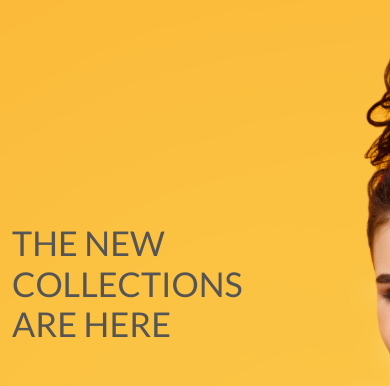
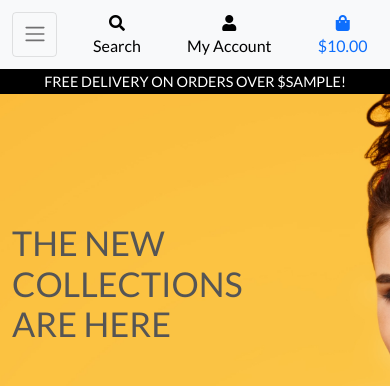
Before and after one commit to pinco227/CI-Django-Walkthrough, a Django app: template home/templates/home/index.html in a window 390 px wide. Shown: the top 386 px of the page. Run offline with Django 3.2, Linux system fonts and the light colour scheme; the template is opened without the code that fills it: most values are stand-ins (such as "Sample title", 1, 10 or a date in 2020).

Commit message:
Add mobile header and main navbar

```diff
--- a/templates/base.html
+++ b/templates/base.html
@@ -52,7 +52,7 @@
             </div>
           </form>
         </div>
-        <!-- Menu -->
+        <!-- Account / Cart -->
         <div class="col-12 col-lg-4 my-auto py-1 py-lg-0">
           <ul class="list-inline list-unstyled text-center text-lg-right my-0">
             <li class="list-inline-item dropdown">
@@ -88,6 +88,21 @@
           </ul>
         </div>
       </div>
+      <div class="row bg-white">
+        <nav class="navbar navbar-expand-lg navbar-light bg-light w-100">
+          <button class="navbar-toggler" type="button" data-bs-toggle="collapse" data-bs-target="#main-nav"
+            aria-controls="main-nav" aria-expanded="false" aria-label="Toggle navigation">
+            <span class="navbar-toggler-icon"></span>
+          </button>
+          {% include 'includes/mobile-top-header.html' %}
+          {% include 'includes/main-nav.html' %}
+        </nav>
+      </div>
+      <div id="delivery-banner" class="row text-center">
+        <div class="col bg-black text-white">
+          <h4 class="logo-font my-1">Free delivery on orders over ${{ free_shipping_threshold }}!</h4>
+        </div>
+      </div>
     </header>
 
     {% if messages %}
--- /dev/null
+++ b/templates/includes/main-nav.html
@@ -0,0 +1,55 @@
+<div class="collapse navbar-collapse" id="main-nav">
+    <ul class="navbar-nav w-auto mx-auto">
+        <li class="nav-item d-block d-md-none">
+            <a class="logo-font font-weight-bold nav-link text-black mr-5" href="{% url 'home' %}" id="home-link">
+                Home
+            </a>
+        </li>
+        <li class="nav-item dropdown">
+            <a class="logo-font font-weight-bold nav-link text-black mr-5" href="#" id="all-products-link" role="button" data-bs-toggle="dropdown" aria-expanded="false">
+                All Products
+            </a>
+            <div class="dropdown-menu border-0" aria-labelledby="all-products-link">
+                <a href="?sort=price&direction=asc" class="dropdown-item">By Price</a>
+                <a href="?sort=rating&direction=desc" class="dropdown-item ">By Rating</a>
+                <a href="?sort=category&direction=asc" class="dropdown-item ">By Category</a>
+                <a href="" class="dropdown-item">All Products</a>
+            </div>
+        </li>
+
+        <li class="nav-item dropdown">
+            <a class="logo-font font-weight-bold nav-link text-black mr-5" href="#" id="clothing-link" role="button" data-bs-toggle="dropdown" aria-expanded="false">
+                Clothing
+            </a>
+            <div class="dropdown-menu border-0" aria-labelledby="clothing-link">
+                <a href="?category=activewear,essentials" class="dropdown-item">Activewear &amp; Essentials</a>
+                <a href="?category=jeans" class="dropdown-item">Jeans</a>
+                <a href="?category=shirts" class="dropdown-item">Shirts</a>
+                <a href="?category=activewear,essentials,jeans,shirts" class="dropdown-item">All Clothing</a>
+            </div>
+        </li>
+
+        <li class="nav-item dropdown">
+            <a class="logo-font font-weight-bold nav-link text-black mr-5" href="#" id="homeware-link" role="button" data-bs-toggle="dropdown" aria-expanded="false">
+                Homeware
+            </a>
+            <div class="dropdown-menu border-0" aria-labelledby="homeware-link">
+                <a href="?category=bed_bath" class="dropdown-item">Bed &amp; Bath</a>
+                <a href="?category=kitchen_dining" class="dropdown-item">Kitchen &amp; Dining</a>
+                <a href="?category=bed_bath,kitchen_dining" class="dropdown-item">All Homeware</a>
+            </div>
+        </li>
+
+        <li class="nav-item dropdown">
+            <a class="logo-font font-weight-bold nav-link text-black" href="#" id="specials-link" role="button" data-bs-toggle="dropdown" aria-expanded="false">
+                Special Offers
+            </a>
+            <div class="dropdown-menu border-0" aria-labelledby="specials-link">
+                <a href="?category=new_arrivals" class="dropdown-item">New Arrivals</a>
+                <a href="?category=deals" class="dropdown-item">Deals</a>
+                <a href="?category=clearance" class="dropdown-item">Clearance</a>
+                <a href="?category=new_arrivals,deals,clearance" class="dropdown-item">All Specials</a>
+            </div>
+        </li>
+    </ul>
+</div>
--- /dev/null
+++ b/templates/includes/mobile-top-header.html
@@ -0,0 +1,59 @@
+<!-- Search Bar -->
+<li class="list-inline-item dropdown">
+    <a class="text-black nav-link d-block d-lg-none" href="#" id="mobile-search" role="button" data-bs-toggle="dropdown" aria-expanded="false">
+        <div class="text-center">
+            <div><i class="fas fa-search fa-lg"></i></div>
+            <p class="my-0">Search</p>
+        </div>
+    </a>
+    <div class="dropdown-menu border-0 w-100 p-3 rounded-0 my-0" aria-labelledby="mobile-search">
+        <form class="form" method="GET" action="">
+            <div class="input-group w-100">
+                <input class="form-control border border-black rounded-0" type="text" name="q" placeholder="Search our site">
+                <div class="input-group-append">
+                    <button class="form-control form-control btn btn-black border border-black rounded-0" type="submit">
+                        <span class="icon">
+                            <i class="fas fa-search"></i>
+                        </span>
+                    </button>
+                </div>
+            </div>
+        </form>
+    </div>
+</li>
+<!-- My Account dropdown menu -->
+<li class="list-inline-item dropdown">
+    <a class="text-black nav-link d-block d-lg-none" href="#" id="user-options" role="button" data-bs-toggle="dropdown" aria-expanded="false">
+        <div class="text-center">
+            <div><i class="fas fa-user fa-lg"></i></div>
+            <p class="my-0">My Account</p>
+        </div>
+    </a>
+    <div class="dropdown-menu border-0" aria-labelledby="user-options">
+        {% if request.user.is_authenticated %}
+            {% if request.user.is_superuser %}
+                <a href="" class="dropdown-item">Product Management</a>
+            {% endif %}
+            <a href="" class="dropdown-item">My Profile</a>
+            <a href="{% url 'account_logout' %}" class="dropdown-item">Logout</a>
+        {% else %}
+            <a href="{% url 'account_signup' %}" class="dropdown-item">Register</a>
+            <a href="{% url 'account_login' %}" class="dropdown-item">Login</a>
+        {% endif %}
+    </div>
+</li>
+<!-- Shopping Bag -->
+<li class="list-inline-item">
+    <a class="{% if grand_total %}text-primary font-weight-bold{% else %}text-black{% endif %} nav-link d-block d-lg-none" href="">
+        <div class="text-center">
+            <div><i class="fas fa-shopping-bag fa-lg"></i></div>
+            <p class="my-0">
+                {% if grand_total %}
+                    ${{ grand_total|floatformat:2 }}
+                {% else %}
+                    $0.00
+                {% endif %}
+            </p>
+        </div>
+    </a>
+</li>
```
